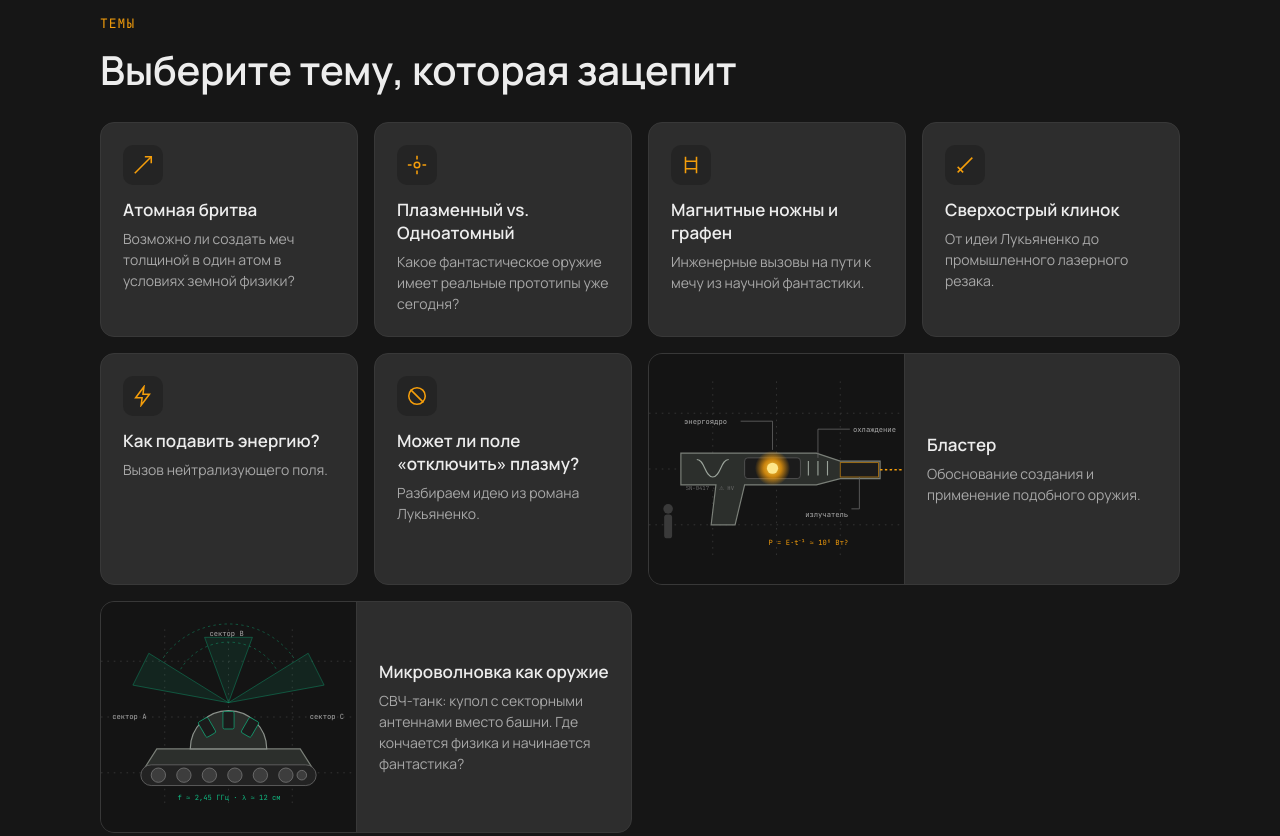
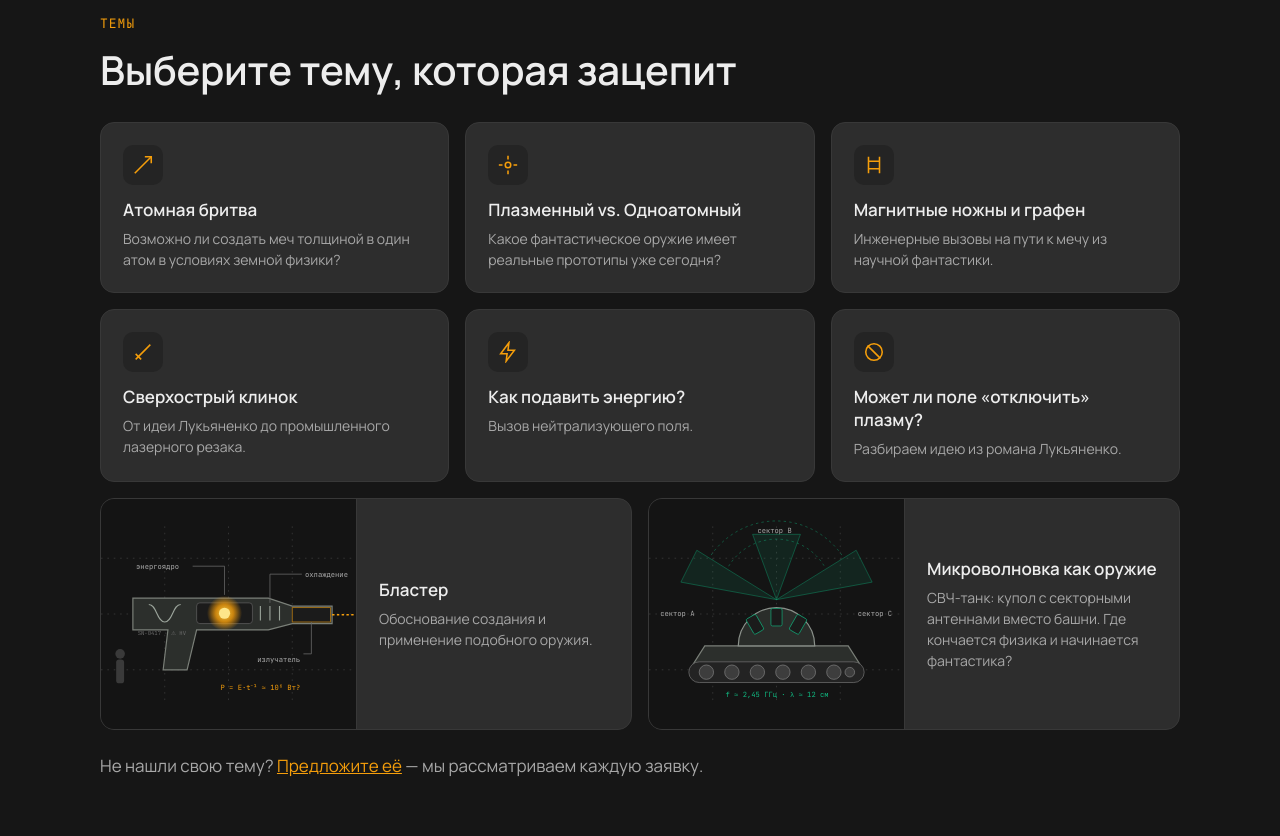
Before and after one commit to Mokey-Maslov/demo-content-lab, a plain HTML site: page index.html in a window 1280 px wide. Shown: the part 1240-2076 px from the top of the page. Drawn offline with Linux system fonts and the light colour scheme.

Commit message:
Add files via upload

```diff
--- a/index.html
+++ b/index.html
@@ -40,13 +40,14 @@ section{padding:90px 0}
 h2{font-size:clamp(28px,4vw,40px);font-weight:600;line-height:1.2;margin-bottom:28px;letter-spacing:-.3px}
 .kicker{font-family:'JetBrains Mono',monospace;color:var(--ac);font-size:13px;letter-spacing:1px;text-transform:uppercase;margin-bottom:12px}
 .about p{font-size:clamp(18px,2.4vw,22px);max-width:820px;color:#D6D6D6}
-.topics{display:grid;grid-template-columns:repeat(4,1fr);gap:16px}
+.topics{display:grid;grid-template-columns:repeat(3,1fr);gap:16px}
+.features{display:grid;grid-template-columns:1fr 1fr;gap:16px;margin-top:16px}
 .card{background:var(--g2);border:1px solid #383838;border-radius:var(--r);padding:22px;transition:border-color .2s,transform .2s}
 .card:hover{border-color:var(--ac);transform:translateY(-2px)}
 .card .ic{width:40px;height:40px;border-radius:10px;background:#242424;display:grid;place-items:center;margin-bottom:14px;color:var(--ac)}
 .card h3{font-size:17px;font-weight:600;line-height:1.35;margin-bottom:6px}
 .card p{font-size:14px;color:var(--mu);line-height:1.5}
-.feature{grid-column:span 2;display:grid;grid-template-columns:1fr 1fr;gap:18px;align-items:center;padding:0;overflow:hidden}
+.feature{display:grid;grid-template-columns:1fr 1fr;gap:18px;align-items:center;padding:0;overflow:hidden}
 .feature .art{background:#141414;height:100%;min-height:230px;display:grid;place-items:center;border-right:1px solid #383838}
 .feature .txt{padding:22px 22px 22px 4px}
 .note{margin-top:22px;color:var(--mu)}
@@ -86,8 +87,8 @@ footer a{color:var(--mu);margin-right:18px}
 .reveal{opacity:0;transform:translateY(18px);transition:opacity .6s,transform .6s}
 .reveal.in{opacity:1;transform:none}
 @media (prefers-reduced-motion:reduce){.reveal{opacity:1;transform:none;transition:none}html{scroll-behavior:auto}}
-@media (max-width:1024px){.topics,.benefits{grid-template-columns:repeat(2,1fr)}.steps{grid-template-columns:repeat(3,1fr)}}
-@media (max-width:768px){nav{display:none}.topics,.benefits,.two,.steps{grid-template-columns:1fr}.feature{grid-column:auto;grid-template-columns:1fr}.feature .art{border-right:0;border-bottom:1px solid #383838;min-height:200px}.feature .txt{padding:0 20px 22px}section{padding:64px 0}.hero{padding:72px 0 64px}}
+@media (max-width:1024px){.topics,.benefits{grid-template-columns:repeat(2,1fr)}.features{grid-template-columns:1fr}.steps{grid-template-columns:repeat(3,1fr)}}
+@media (max-width:768px){nav{display:none}.topics,.benefits,.two,.steps{grid-template-columns:1fr}.feature{grid-template-columns:1fr}.feature .art{border-right:0;border-bottom:1px solid #383838;min-height:200px}.feature .txt{padding:0 20px 22px}section{padding:64px 0}.hero{padding:72px 0 64px}}
 </style>
 </head>
 <body>
@@ -151,6 +152,8 @@ footer a{color:var(--mu);margin-right:18px}
         <article class="card"><div class="ic"><svg width="22" height="22" viewBox="0 0 24 24" fill="none" stroke="currentColor" stroke-width="1.7" aria-hidden="true"><path d="M4 20 20 4"/><path d="M4 14l6 6"/></svg></div><h3>Сверхострый клинок</h3><p>От идеи Лукьяненко до промышленного лазерного резака.</p></article>
         <article class="card"><div class="ic"><svg width="22" height="22" viewBox="0 0 24 24" fill="none" stroke="currentColor" stroke-width="1.7" aria-hidden="true"><path d="M13 2 4 14h7l-1 8 9-12h-7z"/></svg></div><h3>Как подавить энергию?</h3><p>Вызов нейтрализующего поля.</p></article>
         <article class="card"><div class="ic"><svg width="22" height="22" viewBox="0 0 24 24" fill="none" stroke="currentColor" stroke-width="1.7" aria-hidden="true"><circle cx="12" cy="12" r="9"/><path d="M5 5l14 14"/></svg></div><h3>Может ли поле «отключить» плазму?</h3><p>Разбираем идею из романа Лукьяненко.</p></article>
+      </div>
+      <div class="features">
 
         <article class="card feature">
           <div class="art">
```
